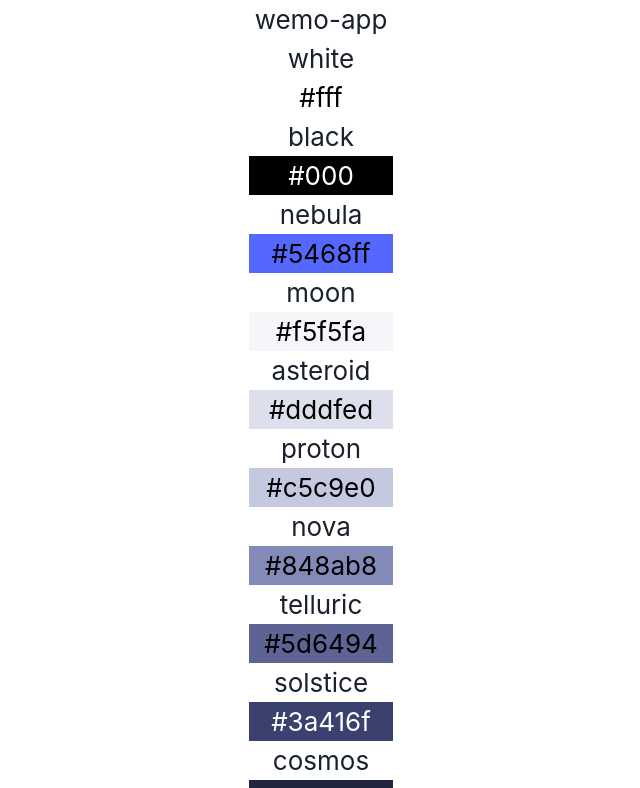
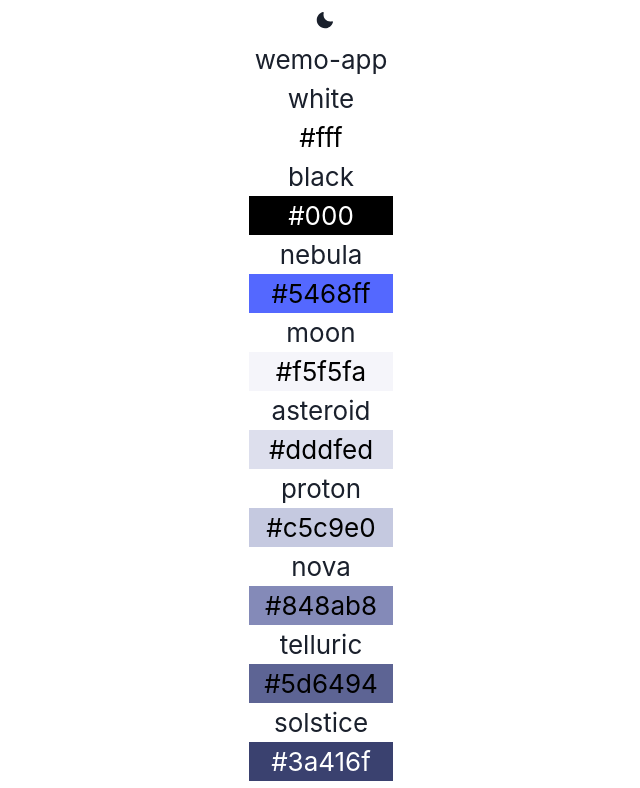
Before and after one commit to anselbrandt/wemo-app, a React (Create React App) app in the folder web/: page / in a window 1280 px wide. Shown: the top 788 px of the page, without its empty margins (319-959 px from the left). Built offline with nearby package versions, Linux system fonts and the light colour scheme.

Commit message:
Add ColorModeSwitcher

```diff
--- a/web/src/App.tsx
+++ b/web/src/App.tsx
@@ -1,10 +1,12 @@
 import React from "react";
 import styles from "./App.module.css";
 import { ColorBlocks } from "./ColorBlocks";
+import { ColorModeSwitcher } from "./ColorModeSwitcher";
 
 function App() {
   return (
     <div className={styles.app}>
+      <ColorModeSwitcher justifySelf="flex-end" />
       <div>wemo-app</div>
       <div>
         <ColorBlocks />
--- /dev/null
+++ b/web/src/ColorModeSwitcher.tsx
@@ -0,0 +1,30 @@
+import React from "react";
+import {
+  useColorMode,
+  useColorModeValue,
+  IconButton,
+  IconButtonProps,
+} from "@chakra-ui/react";
+import { SunIcon, MoonIcon } from "@chakra-ui/icons";
+
+export const ColorModeSwitcher = (
+  props: Omit<IconButtonProps, "aria-label">
+) => {
+  const { toggleColorMode } = useColorMode();
+  const text = useColorModeValue("dark", "light");
+  const SwitchIcon = useColorModeValue(MoonIcon, SunIcon);
+
+  return (
+    <IconButton
+      {...props}
+      aria-label={`Switch to ${text} mode`}
+      variant="ghost"
+      color="current"
+      marginLeft="2"
+      onClick={toggleColorMode}
+      icon={<SwitchIcon />}
+      size="md"
+      fontSize="lg"
+    />
+  );
+};
```
